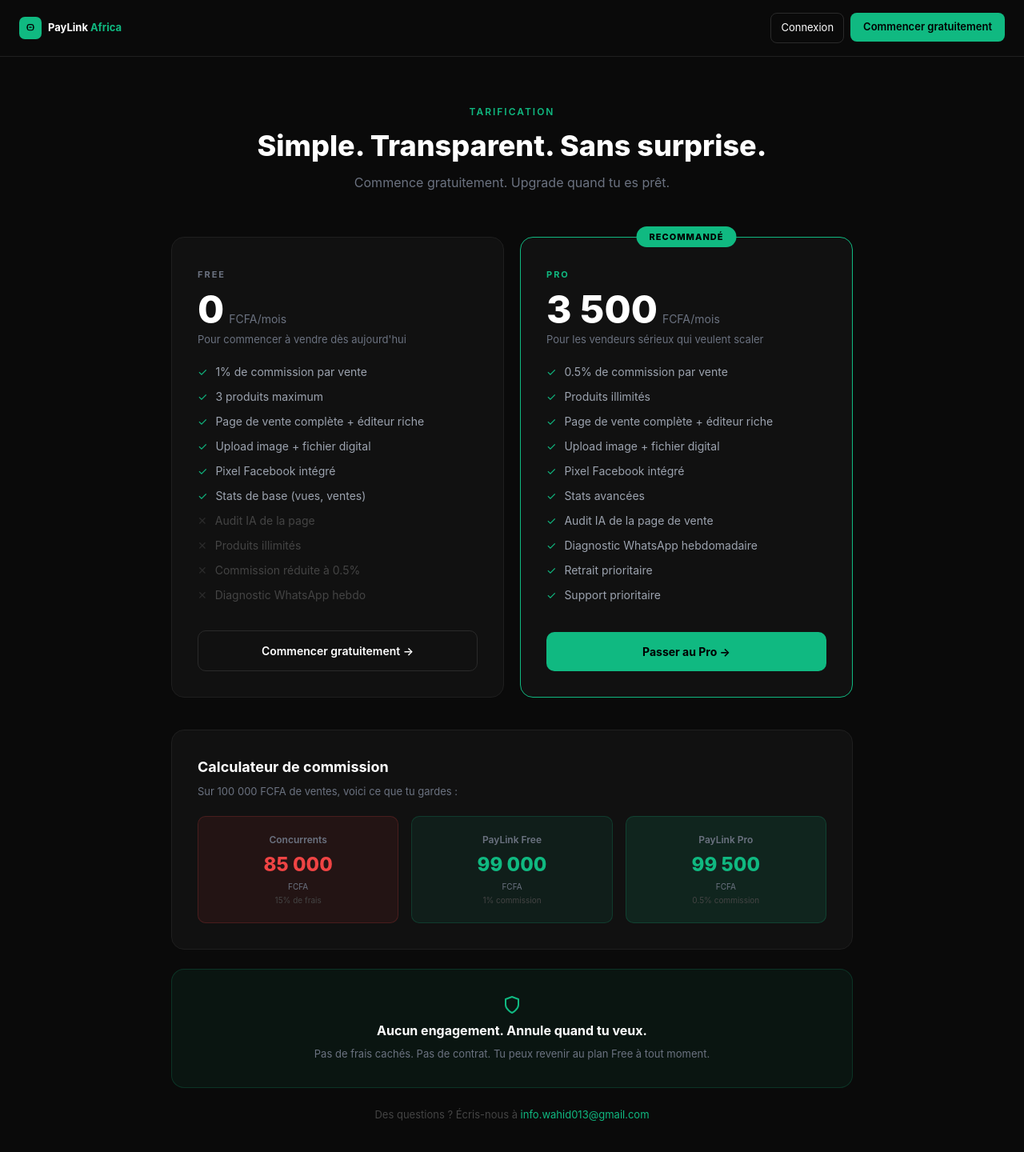
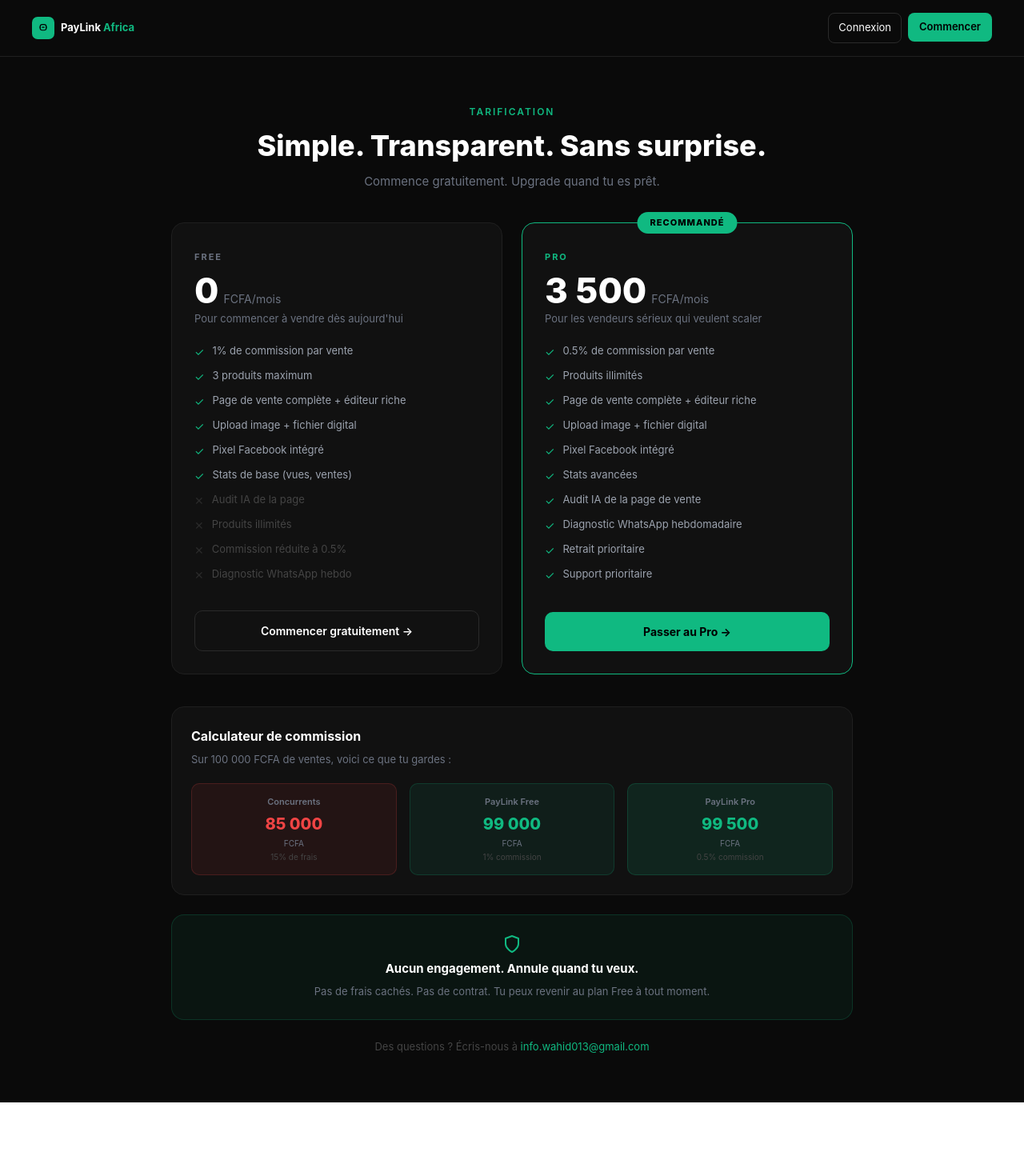
Before and after one commit to wahidgrowth/paylink-africa, a Next.js app: page /pricing in a window 1280 px wide. Shown: the top 1440 px of the page at 80% size. After the commit the page ends 1378 px from the top, so only its background shows below. Built offline with nearby package versions, Linux system fonts and the light colour scheme.

Commit message:
feat: pricing - responsive CSS pur sans clignotement

```diff
--- a/app/pricing/page.tsx
+++ b/app/pricing/page.tsx
@@ -1,7 +1,6 @@
 'use client'
 import Link from 'next/link'
 import Logo from '@/components/Logo'
-import { useEffect, useState } from 'react'
 
 const freeFeatures = [
   { text: '1% de commission par vente', included: true },
@@ -32,22 +31,27 @@ const proFeatures = [
 const ShieldIcon = () => <svg width="24" height="24" viewBox="0 0 24 24" fill="none" stroke="currentColor" strokeWidth="2" strokeLinecap="round" strokeLinejoin="round"><path d="M12 22s8-4 8-10V5l-8-3-8 3v7c0 6 8 10 8 10z"/></svg>
 
 export default function PricingPage() {
-  const [isMobile, setIsMobile] = useState(false)
-
-  useEffect(() => {
-    const check = () => setIsMobile(window.innerWidth < 768)
-    check()
-    window.addEventListener('resize', check)
-    return () => window.removeEventListener('resize', check)
-  }, [])
-
-  const px = isMobile ? '16px' : '24px'
-
   return (
     <div style={{ minHeight: '100vh', background: '#0A0A0A', fontFamily: 'Inter, sans-serif' }}>
 
+      <style>{`
+        .pricing-nav { padding: 16px 40px; }
+        .pricing-cards { display: grid; grid-template-columns: repeat(2, 1fr); gap: 24px; margin-bottom: 40px; }
+        .pricing-calc-grid { display: grid; grid-template-columns: repeat(3, 1fr); gap: 16px; }
+        .pricing-h1 { font-size: 36px; }
+        .pricing-pad { padding: 60px 24px; }
+
+        @media (max-width: 767px) {
+          .pricing-nav { padding: 16px; }
+          .pricing-cards { grid-template-columns: 1fr; gap: 20px; margin-bottom: 28px; }
+          .pricing-calc-grid { gap: 8px; }
+          .pricing-h1 { font-size: 24px; }
+          .pricing-pad { padding: 40px 16px; }
+        }
+      `}</style>
+
       {/* NAV */}
-      <nav style={{ display: 'flex', justifyContent: 'space-between', alignItems: 'center', padding: `16px ${px}`, borderBottom: '0.5px solid #1F1F1F' }}>
+      <nav className="pricing-nav" style={{ display: 'flex', justifyContent: 'space-between', alignItems: 'center', borderBottom: '0.5px solid #1F1F1F' }}>
         <Link href="/" style={{ textDecoration: 'none' }}>
           <Logo size="sm" />
         </Link>
@@ -55,54 +59,46 @@ export default function PricingPage() {
           <Link href="/auth" style={{ textDecoration: 'none' }}>
             <button style={{ background: 'transparent', border: '0.5px solid #2a2a2a', color: '#fff', fontSize: '13px', padding: '8px 12px', borderRadius: '8px', cursor: 'pointer' }}>Connexion</button>
           </Link>
-          {!isMobile && (
-            <Link href="/auth" style={{ textDecoration: 'none' }}>
-              <button style={{ background: '#10B981', border: 'none', color: '#000', fontSize: '13px', fontWeight: '600', padding: '8px 16px', borderRadius: '8px', cursor: 'pointer' }}>Commencer gratuitement</button>
-            </Link>
-          )}
+          <Link href="/auth" style={{ textDecoration: 'none' }}>
+            <button style={{ background: '#10B981', border: 'none', color: '#000', fontSize: '13px', fontWeight: '600', padding: '8px 14px', borderRadius: '8px', cursor: 'pointer' }}>Commencer</button>
+          </Link>
         </div>
       </nav>
 
-      <div style={{ maxWidth: '900px', margin: '0 auto', padding: isMobile ? '40px 16px' : '60px 24px' }}>
+      <div className="pricing-pad" style={{ maxWidth: '900px', margin: '0 auto' }}>
 
         {/* HEADER */}
-        <div style={{ textAlign: 'center', marginBottom: isMobile ? '40px' : '56px' }}>
+        <div style={{ textAlign: 'center', marginBottom: '40px' }}>
           <p style={{ fontSize: '12px', color: '#10B981', fontWeight: '600', letterSpacing: '2px', textTransform: 'uppercase', margin: '0 0 12px' }}>Tarification</p>
-          <h1 style={{ fontSize: isMobile ? '26px' : '36px', fontWeight: '800', color: '#fff', margin: '0 0 12px', lineHeight: '1.2' }}>
+          <h1 className="pricing-h1" style={{ fontWeight: '800', color: '#fff', margin: '0 0 12px', lineHeight: '1.2' }}>
             Simple. Transparent. Sans surprise.
           </h1>
-          <p style={{ fontSize: isMobile ? '14px' : '16px', color: '#6B7280', margin: 0 }}>
+          <p style={{ fontSize: '15px', color: '#6B7280', margin: 0 }}>
             Commence gratuitement. Upgrade quand tu es prêt.
           </p>
         </div>
 
         {/* CARTES */}
-        <div style={{ display: 'grid', gridTemplateColumns: isMobile ? '1fr' : 'repeat(2, 1fr)', gap: '20px', marginBottom: '40px' }}>
+        <div className="pricing-cards">
 
           {/* FREE */}
-          <div style={{ background: '#111111', borderRadius: '16px', padding: isMobile ? '24px' : '32px', border: '0.5px solid #1F1F1F', display: 'flex', flexDirection: 'column' }}>
+          <div style={{ background: '#111111', borderRadius: '16px', padding: '28px', border: '0.5px solid #1F1F1F', display: 'flex', flexDirection: 'column' }}>
             <div style={{ marginBottom: '20px' }}>
               <span style={{ fontSize: '11px', color: '#6B7280', fontWeight: '700', letterSpacing: '2px', textTransform: 'uppercase' }}>FREE</span>
               <div style={{ display: 'flex', alignItems: 'baseline', gap: '6px', margin: '10px 0 4px' }}>
-                <span style={{ fontSize: isMobile ? '40px' : '48px', fontWeight: '800', color: '#fff', lineHeight: 1 }}>0</span>
+                <span style={{ fontSize: '44px', fontWeight: '800', color: '#fff', lineHeight: 1 }}>0</span>
                 <span style={{ fontSize: '14px', color: '#6B7280' }}>FCFA/mois</span>
               </div>
               <p style={{ fontSize: '13px', color: '#6B7280', margin: 0 }}>Pour commencer à vendre dès aujourd'hui</p>
             </div>
-
             <div style={{ flex: 1, marginBottom: '24px' }}>
               {freeFeatures.map((feature, i) => (
                 <div key={i} style={{ display: 'flex', alignItems: 'center', gap: '10px', marginBottom: '10px' }}>
-                  <span style={{ fontSize: '14px', color: feature.included ? '#10B981' : '#2a2a2a', flexShrink: 0 }}>
-                    {feature.included ? '✓' : '✕'}
-                  </span>
-                  <span style={{ fontSize: isMobile ? '13px' : '14px', color: feature.included ? '#9CA3AF' : '#444' }}>
-                    {feature.text}
-                  </span>
+                  <span style={{ fontSize: '14px', color: feature.included ? '#10B981' : '#2a2a2a', flexShrink: 0 }}>{feature.included ? '✓' : '✕'}</span>
+                  <span style={{ fontSize: '13px', color: feature.included ? '#9CA3AF' : '#444' }}>{feature.text}</span>
                 </div>
               ))}
             </div>
-
             <Link href="/auth" style={{ textDecoration: 'none' }}>
               <button style={{ width: '100%', background: 'transparent', border: '0.5px solid #2a2a2a', color: '#fff', fontSize: '14px', fontWeight: '600', padding: '14px', borderRadius: '10px', cursor: 'pointer' }}>
                 Commencer gratuitement →
@@ -111,29 +107,26 @@ export default function PricingPage() {
           </div>
 
           {/* PRO */}
-          <div style={{ background: '#111111', borderRadius: '16px', padding: isMobile ? '24px' : '32px', border: '1.5px solid #10B981', position: 'relative', display: 'flex', flexDirection: 'column' }}>
+          <div style={{ background: '#111111', borderRadius: '16px', padding: '28px', border: '1.5px solid #10B981', position: 'relative', display: 'flex', flexDirection: 'column' }}>
             <div style={{ position: 'absolute', top: '-14px', left: '50%', transform: 'translateX(-50%)', background: '#10B981', color: '#000', fontSize: '11px', fontWeight: '800', padding: '5px 16px', borderRadius: '20px', whiteSpace: 'nowrap', letterSpacing: '1px' }}>
               RECOMMANDÉ
             </div>
-
             <div style={{ marginBottom: '20px' }}>
               <span style={{ fontSize: '11px', color: '#10B981', fontWeight: '700', letterSpacing: '2px', textTransform: 'uppercase' }}>PRO</span>
               <div style={{ display: 'flex', alignItems: 'baseline', gap: '6px', margin: '10px 0 4px' }}>
-                <span style={{ fontSize: isMobile ? '40px' : '48px', fontWeight: '800', color: '#fff', lineHeight: 1 }}>3 500</span>
+                <span style={{ fontSize: '44px', fontWeight: '800', color: '#fff', lineHeight: 1 }}>3 500</span>
                 <span style={{ fontSize: '14px', color: '#6B7280' }}>FCFA/mois</span>
               </div>
               <p style={{ fontSize: '13px', color: '#6B7280', margin: 0 }}>Pour les vendeurs sérieux qui veulent scaler</p>
             </div>
-
             <div style={{ flex: 1, marginBottom: '24px' }}>
               {proFeatures.map((feature, i) => (
                 <div key={i} style={{ display: 'flex', alignItems: 'center', gap: '10px', marginBottom: '10px' }}>
                   <span style={{ fontSize: '14px', color: '#10B981', flexShrink: 0 }}>✓</span>
-                  <span style={{ fontSize: isMobile ? '13px' : '14px', color: '#9CA3AF' }}>{feature.text}</span>
+                  <span style={{ fontSize: '13px', color: '#9CA3AF' }}>{feature.text}</span>
                 </div>
               ))}
             </div>
-
             <Link href="/auth" style={{ textDecoration: 'none' }}>
               <button style={{ width: '100%', background: '#10B981', border: 'none', color: '#000', fontSize: '14px', fontWeight: '700', padding: '14px', borderRadius: '10px', cursor: 'pointer' }}>
                 Passer au Pro →
@@ -144,18 +137,18 @@ export default function PricingPage() {
         </div>
 
         {/* CALCULATEUR */}
-        <div style={{ background: '#111111', borderRadius: '16px', padding: isMobile ? '20px' : '32px', border: '0.5px solid #1F1F1F', marginBottom: '24px' }}>
-          <h2 style={{ fontSize: isMobile ? '16px' : '18px', fontWeight: '700', color: '#fff', margin: '0 0 8px' }}>Calculateur de commission</h2>
+        <div style={{ background: '#111111', borderRadius: '16px', padding: '24px', border: '0.5px solid #1F1F1F', marginBottom: '24px' }}>
+          <h2 style={{ fontSize: '16px', fontWeight: '700', color: '#fff', margin: '0 0 8px' }}>Calculateur de commission</h2>
           <p style={{ fontSize: '13px', color: '#6B7280', margin: '0 0 20px' }}>Sur 100 000 FCFA de ventes, voici ce que tu gardes :</p>
-          <div style={{ display: 'grid', gridTemplateColumns: 'repeat(3, 1fr)', gap: isMobile ? '8px' : '16px' }}>
+          <div className="pricing-calc-grid">
             {[
               { label: 'Concurrents', value: '85 000', sub: '15% de frais', color: '#EF4444', bg: '#EF444415' },
               { label: 'PayLink Free', value: '99 000', sub: '1% commission', color: '#10B981', bg: '#10B98115' },
               { label: 'PayLink Pro', value: '99 500', sub: '0.5% commission', color: '#10B981', bg: '#10B98120' },
             ].map((item, i) => (
-              <div key={i} style={{ background: item.bg, borderRadius: '10px', padding: isMobile ? '12px 8px' : '20px', textAlign: 'center', border: `0.5px solid ${item.color}30` }}>
-                <p style={{ margin: '0 0 4px', fontSize: isMobile ? '10px' : '12px', color: '#6B7280', fontWeight: '600' }}>{item.label}</p>
-                <p style={{ margin: '0 0 2px', fontSize: isMobile ? '16px' : '24px', fontWeight: '800', color: item.color }}>{item.value}</p>
+              <div key={i} style={{ background: item.bg, borderRadius: '10px', padding: '14px 8px', textAlign: 'center', border: `0.5px solid ${item.color}30` }}>
+                <p style={{ margin: '0 0 4px', fontSize: '11px', color: '#6B7280', fontWeight: '600' }}>{item.label}</p>
+                <p style={{ margin: '0 0 2px', fontSize: '20px', fontWeight: '800', color: item.color }}>{item.value}</p>
                 <p style={{ margin: 0, fontSize: '10px', color: '#6B7280' }}>FCFA</p>
                 <p style={{ margin: '2px 0 0', fontSize: '10px', color: '#444' }}>{item.sub}</p>
               </div>
@@ -164,11 +157,11 @@ export default function PricingPage() {
         </div>
 
         {/* GARANTIE */}
-        <div style={{ textAlign: 'center', padding: isMobile ? '24px 16px' : '32px', background: '#10B98110', borderRadius: '16px', border: '0.5px solid #10B98130', marginBottom: '24px' }}>
+        <div style={{ textAlign: 'center', padding: '24px 16px', background: '#10B98110', borderRadius: '16px', border: '0.5px solid #10B98130', marginBottom: '24px' }}>
           <div style={{ display: 'flex', justifyContent: 'center', marginBottom: '8px', color: '#10B981' }}>
             <ShieldIcon />
           </div>
-          <h3 style={{ fontSize: isMobile ? '14px' : '16px', fontWeight: '700', color: '#fff', margin: '0 0 8px' }}>Aucun engagement. Annule quand tu veux.</h3>
+          <h3 style={{ fontSize: '15px', fontWeight: '700', color: '#fff', margin: '0 0 8px' }}>Aucun engagement. Annule quand tu veux.</h3>
           <p style={{ fontSize: '13px', color: '#6B7280', margin: 0 }}>Pas de frais cachés. Pas de contrat. Tu peux revenir au plan Free à tout moment.</p>
         </div>
 
```
